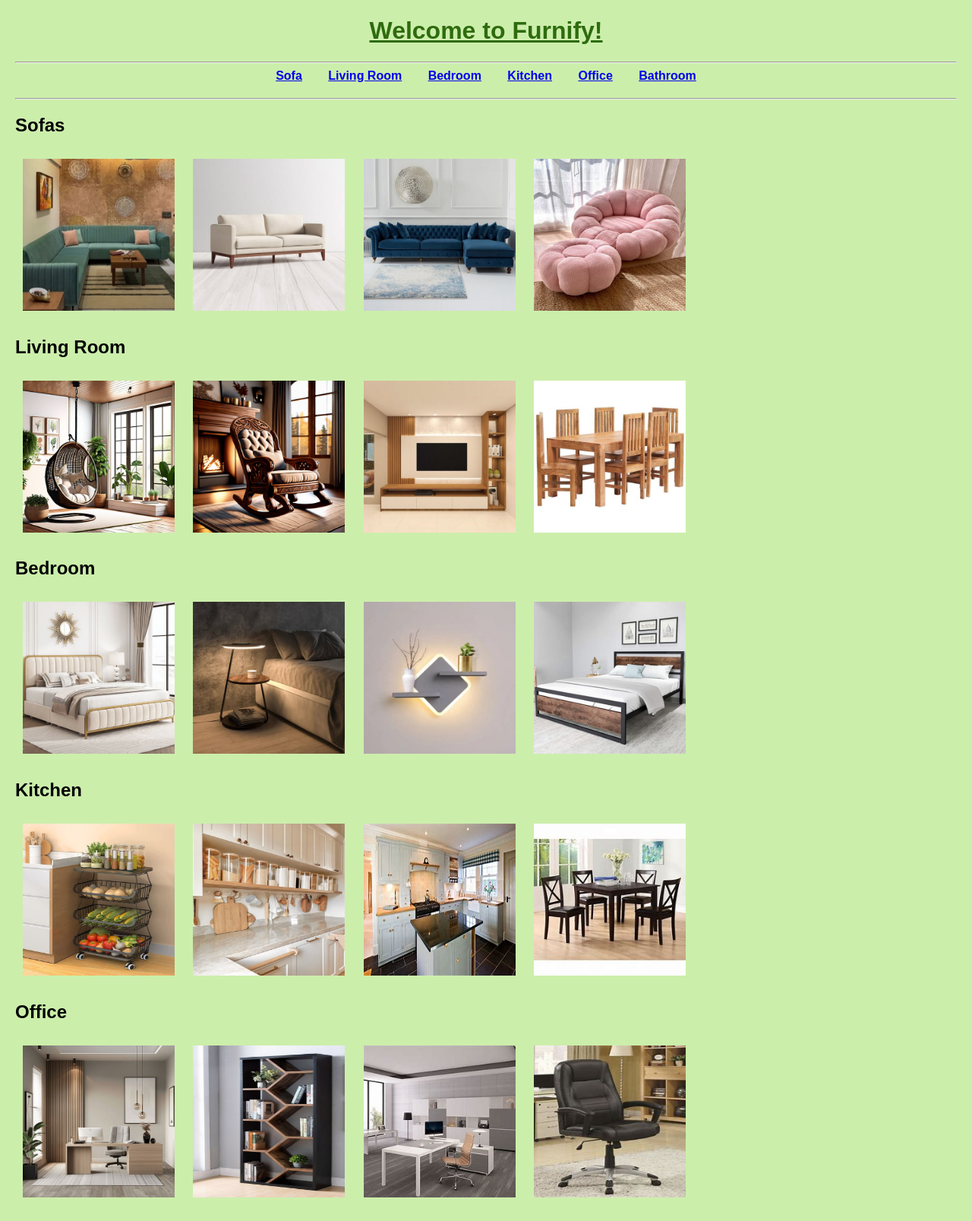
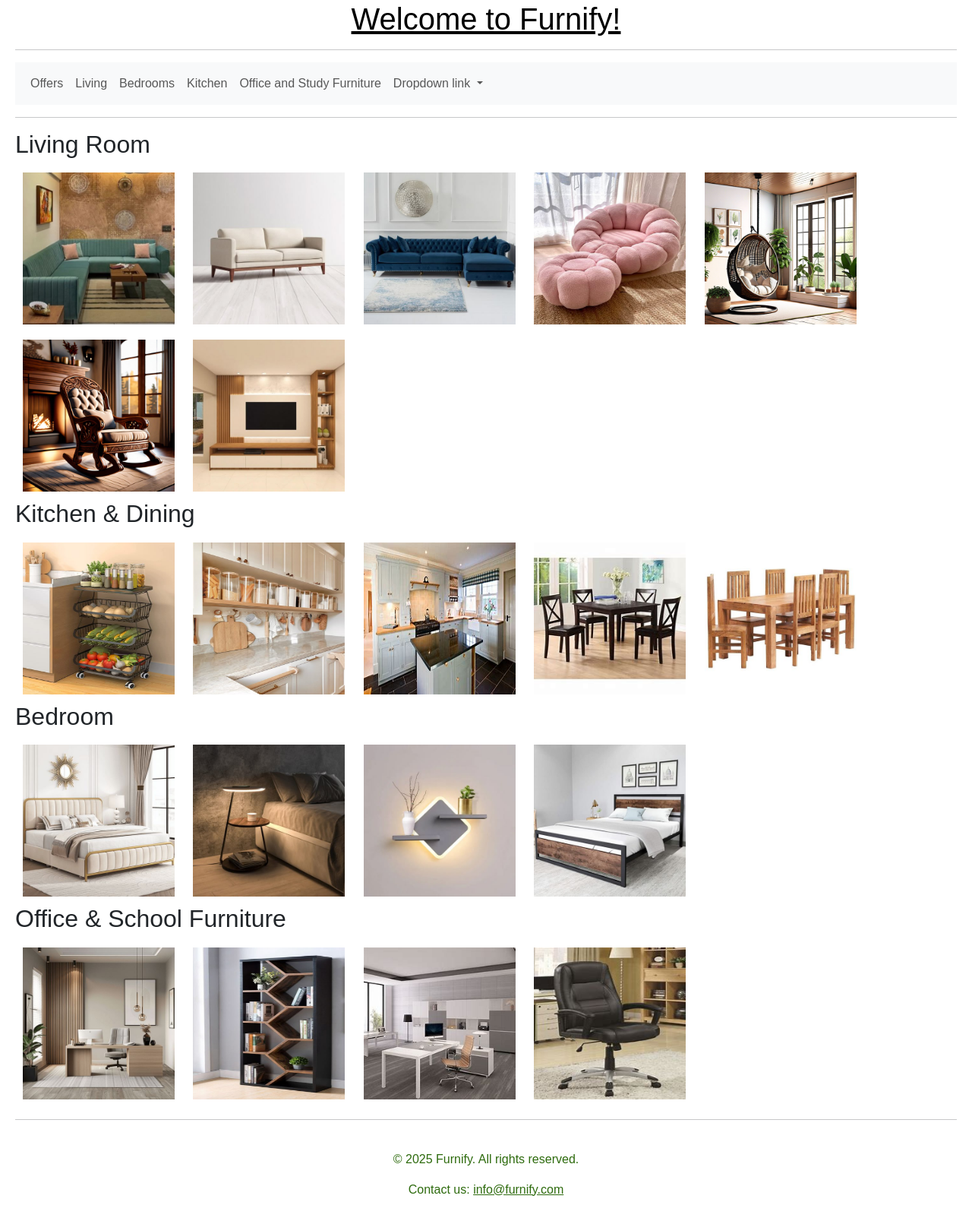
Before and after one commit to susan2006/E-Commerce-Furniture-, a plain HTML site: page index.html in a window 1280 px wide. Shown: the part 19-1626 px from the top of the page at 76% size. Drawn offline with nearby package versions, Linux system fonts and the light colour scheme.

Commit message:
Update index.html

```diff
--- a/index.html
+++ b/index.html
@@ -1,86 +1,220 @@
 <!DOCTYPE html>
 <html lang="en">
-
   <head>
-    <meta charset="UTF-8">
-    <meta name="viewport" content="width=device-width, initial-scale=1.0">
+    <meta charset="UTF-8" />
+    <meta name="viewport" content="width=device-width, initial-scale=1.0" />
     <title>Furnify</title>
+    <link
+      rel="stylesheet"
+      href="https://cdn.jsdelivr.net/npm/bootstrap@5.3.3/dist/css/bootstrap.min.css"
+    />
+    <script src="https://cdn.jsdelivr.net/npm/bootstrap@5.3.3/dist/js/bootstrap.bundle.min.js"></script>
+    <link rel="icon" type="image/x-icon" href="Fur-icon.png" />
   </head>
 
-<body style="background-color: #cceeab; font-family: Arial, sans-serif; margin: 0; padding: 20px;">
-
+  <body
+    style="
+      font-family: Arial, sans-serif;
+      margin: 0;
+      padding: 20px;
+    "
+  >
     <header>
-        <h1 style="text-align: center; color: #2e6b0e;"><u>Welcome to Furnify!</u></h1>
+      <h1 style="text-align: center; color: #000000">
+        <u>Welcome to Furnify!</u>
+      </h1>
     </header>
 
-    <hr>
+    <hr />
 
-    <nav style="text-align: center; margin-bottom: 20px;">
-        <a href="#sofa" style="margin: 0 15px; font-weight: bold;">Sofa</a>
-        <a href="#living" style="margin: 0 15px; font-weight: bold;">Living Room</a>
-        <a href="#bed" style="margin: 0 15px; font-weight: bold;">Bedroom</a>
-        <a href="#kitchen" style="margin: 0 15px; font-weight: bold;">Kitchen</a>
-        <a href="#office" style="margin: 0 15px; font-weight: bold;">Office</a>
-        <a href="#bath" style="margin: 0 15px; font-weight: bold;">Bathroom</a>
+    <nav class="navbar navbar-expand-lg bg-body-tertiary">
+      <div class="container-fluid">
+        <button
+          class="navbar-toggler"
+          type="button"
+          data-bs-toggle="collapse"
+          data-bs-target="#navbarNavDropdown"
+          aria-controls="navbarNavDropdown"
+          aria-expanded="false"
+          aria-label="Toggle navigation"
+        >
+          <span class="navbar-toggler-icon"></span>
+        </button>
+        <div class="collapse navbar-collapse" id="navbarNavDropdown">
+          <ul class="navbar-nav">
+            <li class="nav-item">
+              <a class="nav-link" href="#offer">Offers</a>
+            </li>
+            <li class="nav-item">
+              <a class="nav-link" href="#living">Living</a>
+            </li>
+            <li class="nav-item">
+              <a class="nav-link" href="#bed">Bedrooms</a>
+            </li>
+            <li class="nav-item">
+              <a class="nav-link" href="#kitchen">Kitchen</a>
+            </li>
+            <li class="nav-item">
+              <a class="nav-link" href="#office">Office and Study Furniture</a>
+            </li>
+            <li class="nav-item dropdown">
+              <a
+                class="nav-link dropdown-toggle"
+                href="#"
+                role="button"
+                data-bs-toggle="dropdown"
+                aria-expanded="false"
+              >
+                Dropdown link
+              </a>
+              <ul class="dropdown-menu">
+                <li><a class="dropdown-item" href="#"></a></li>
+                <li><a class="dropdown-item" href="#">Another action</a></li>
+                <li>
+                  <a class="dropdown-item" href="#">Something else here</a>
+                </li>
+              </ul>
+            </li>
+          </ul>
+        </div>
+      </div>
     </nav>
 
-    <hr>
-
-    <section id="sofa">
-        <h2>Sofas</h2>
-        <img src="Images/sofa1.jpg" alt="Stylish Sofa" style="width: 200px; height: 200px; margin: 10px;">
-        <img src="Images/sofa2.jpg" alt="Comfortable Sofa" style="width: 200px; height: 200px; margin: 10px;">
-        <img src="Images/sofa3.jpg" alt="Modern Sofa" style="width: 200px; height: 200px; margin: 10px;">
-        <img src="Images/sofa4.jpg" alt="Luxury Sofa" style="width: 200px; height: 200px; margin: 10px;">
-    </section>
+    <hr />
 
     <section id="living">
       <h2>Living Room</h2>
-        <img src="Images/living1.jpg" alt="Cozy Living Room" style="width: 200px; height: 200px; margin: 10px;">
-        <img src="Images/living2.jpg" alt="Spacious Living Room" style="width: 200px; height: 200px; margin: 10px;">
-        <img src="Images/living3.jpg" alt="Modern Living Room" style="width: 200px; height: 200px; margin: 10px;">
-        <img src="Images/living4.jpg" alt="Elegant Living Room" style="width: 200px; height: 200px; margin: 10px;">
+      <img
+        src="Images/sofa1.jpg"
+        alt="Stylish Sofa"
+        style="width: 200px; height: 200px; margin: 10px"
+      />
+      <img
+        src="Images/sofa2.jpg"
+        alt="Comfortable Sofa"
+        style="width: 200px; height: 200px; margin: 10px"
+      />
+      <img
+        src="Images/sofa3.jpg"
+        alt="Modern Sofa"
+        style="width: 200px; height: 200px; margin: 10px"
+      />
+      <img
+        src="Images/sofa4.jpg"
+        alt="Luxury Sofa"
+        style="width: 200px; height: 200px; margin: 10px"
+      />
+      <img
+        src="Images/living1.jpg"
+        alt="Cozy Living Room"
+        style="width: 200px; height: 200px; margin: 10px"
+      />
+      <img
+        src="Images/living2.jpg"
+        alt="Spacious Living Room"
+        style="width: 200px; height: 200px; margin: 10px"
+      />
+      <img
+        src="Images/living3.jpg"
+        alt="Modern Living Room"
+        style="width: 200px; height: 200px; margin: 10px"
+      />
+    </section>
+
+    <section id="kitchen">
+      <h2>Kitchen & Dining</h2>
+      <img
+        src="Images/kit1.jpg"
+        alt="Modern Kitchen"
+        style="width: 200px; height: 200px; margin: 10px"
+      />
+      <img
+        src="Images/kit2.jpg"
+        alt="Minimalist Kitchen"
+        style="width: 200px; height: 200px; margin: 10px"
+      />
+      <img
+        src="Images/kit3.jpg"
+        alt="Rustic Kitchen"
+        style="width: 200px; height: 200px; margin: 10px"
+      />
+      <img
+        src="Images/kit4.jpg"
+        alt="Luxury Kitchen"
+        style="width: 200px; height: 200px; margin: 10px"
+      />
+      <img
+        src="Images/living4.jpg"
+        alt="Elegant Living Room"
+        style="width: 200px; height: 200px; margin: 10px"
+      />
     </section>
 
     <section id="bed">
       <h2>Bedroom</h2>
-        <img src="Images/bed1.jpg" alt="Cozy Bedroom" style="width: 200px; height: 200px; margin: 10px;">
-        <img src="Images/bed2.jpg" alt="Modern Bedroom" style="width: 200px; height: 200px; margin: 10px;">
-        <img src="Images/bed3.jpg" alt="Minimalist Bedroom" style="width: 200px; height: 200px; margin: 10px;">
-        <img src="Images/bed4.jpg" alt="Luxury Bedroom" style="width: 200px; height: 200px; margin: 10px;">
-    </section>
-
-    <section id="kitchen">
-        <h2>Kitchen</h2>
-        <img src="Images/kit1.jpg" alt="Modern Kitchen" style="width: 200px; height: 200px; margin: 10px;">
-        <img src="Images/kit2.jpg" alt="Minimalist Kitchen" style="width: 200px; height: 200px; margin: 10px;">
-        <img src="Images/kit3.jpg" alt="Rustic Kitchen" style="width: 200px; height: 200px; margin: 10px;">
-        <img src="Images/kit4.jpg" alt="Luxury Kitchen" style="width: 200px; height: 200px; margin: 10px;">
+      <img
+        src="Images/bed1.jpg"
+        alt="Cozy Bedroom"
+        style="width: 200px; height: 200px; margin: 10px"
+      />
+      <img
+        src="Images/bed2.jpg"
+        alt="Modern Bedroom"
+        style="width: 200px; height: 200px; margin: 10px"
+      />
+      <img
+        src="Images/bed3.jpg"
+        alt="Minimalist Bedroom"
+        style="width: 200px; height: 200px; margin: 10px"
+      />
+      <img
+        src="Images/bed4.jpg"
+        alt="Luxury Bedroom"
+        style="width: 200px; height: 200px; margin: 10px"
+      />
     </section>
 
     <section id="office">
-        <h2>Office</h2>
-        <img src="Images/off1.jpg" alt="Modern Office Desk" style="width: 200px; height: 200px; margin: 10px;">
-        <img src="Images/off2.jpg" alt="Ergonomic Chair" style="width: 200px; height: 200px; margin: 10px;">
-        <img src="Images/off3.jpg" alt="Office Shelf" style="width: 200px; height: 200px; margin: 10px;">
-        <img src="Images/off4.jpg" alt="Workspace Setup" style="width: 200px; height: 200px; margin: 10px;">
+      <h2>Office & School Furniture</h2>
+      <img
+        src="Images/off1.jpg"
+        alt="Modern Office Desk"
+        style="width: 200px; height: 200px; margin: 10px"
+      />
+      <img
+        src="Images/off2.jpg"
+        alt="Ergonomic Chair"
+        style="width: 200px; height: 200px; margin: 10px"
+      />
+      <img
+        src="Images/off3.jpg"
+        alt="Office Shelf"
+        style="width: 200px; height: 200px; margin: 10px"
+      />
+      <img
+        src="Images/off4.jpg"
+        alt="Workspace Setup"
+        style="width: 200px; height: 200px; margin: 10px"
+      />
     </section>
 
-    <section id="bath">
-        <h2>Bathroom</h2>
-        <img src="Images/bath1.jpg" alt="Modern Bathroom Sink" style="width: 200px; height: 200px; margin: 10px;">
-        <img src="Images/bath2.jpg" alt="Luxury Bathtub" style="width: 200px; height: 200px; margin: 10px;">
-        <img src="Images/bath3.jpg" alt="Bathroom Vanity" style="width: 200px; height: 200px; margin: 10px;">
-        <img src="Images/bath4.jpg" alt="Shower Cabin" style="width: 200px; height: 200px; margin: 10px;">
-    </section>
+    <hr />
 
-    <hr>
-
-    <footer style="text-align: center; margin-top: 30px; padding: 10px; color: #2e6b0e;">
+    <footer
+      style="
+        text-align: center;
+        margin-top: 30px;
+        padding: 10px;
+        color: #2e6b0e;
+      "
+    >
       <p>&copy; 2025 Furnify. All rights reserved.</p>
-        <p>Contact us: <a href="mailto:info@furnify.com" style="color: #2e6b0e;">info@furnify.com</a></p>
+      <p>
+        Contact us:
+        <a href="mailto:info@furnify.com" style="color: #2e6b0e"
+          >info@furnify.com</a
+        >
+      </p>
     </footer>
-
   </body>
-
 </html>
```
Lines whose indentation alone changed are shown as unchanged.
